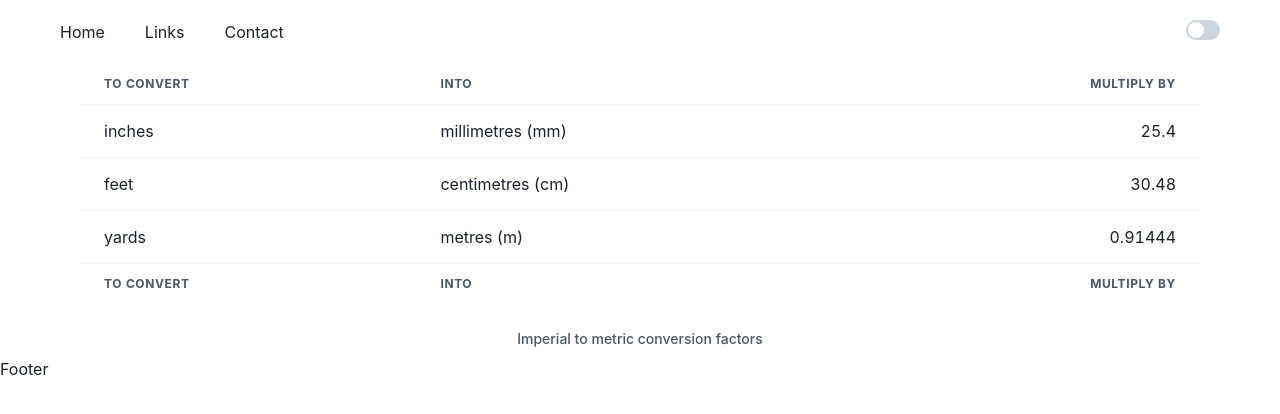
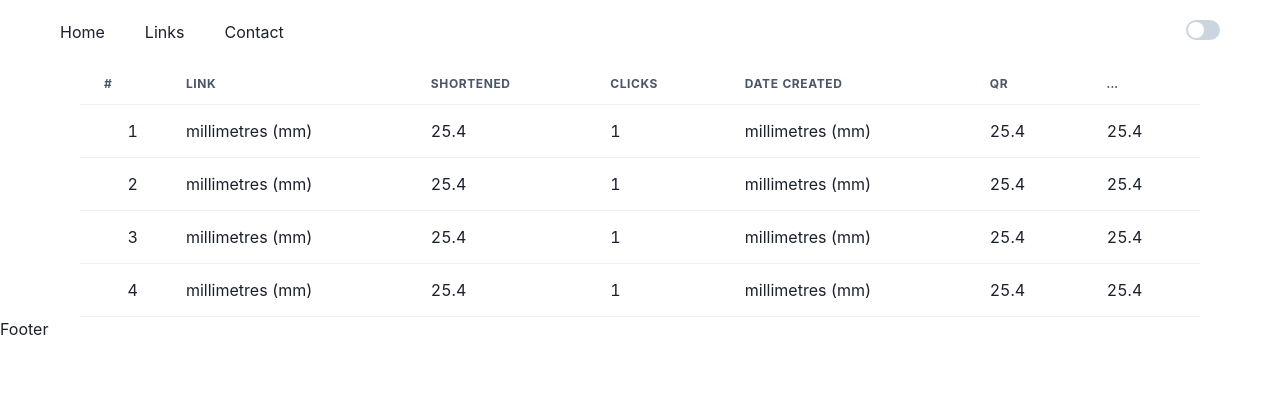
Before and after one commit to Abdulkareemoj/node-react-ts-docker, a React (Vite) app in the folder client/: page /links in a window 1280 px wide. Shown: the top 414 px of the page. Built offline with nearby package versions, Linux system fonts and the light colour scheme; no server answers.

Commit message:
moved table to component

```diff
--- /dev/null
+++ b/client/src/components/Table.tsx
@@ -0,0 +1,74 @@
+import {
+  Table,
+  Thead,
+  Tbody,
+  Tfoot,
+  Tr,
+  Th,
+  Td,
+  TableCaption,
+  TableContainer,
+} from '@chakra-ui/react';
+import React from 'react';
+
+const TabledLinks = () => {
+  return (
+    <TableContainer>
+      <Table variant="simple">
+        <Thead>
+          <Tr>
+            <Th> #</Th>
+            <Th>Link</Th>
+            <Th>Shortened</Th>
+            <Th>Clicks</Th>
+            <Th>Date Created</Th>
+            <Th>QR</Th>
+            <Th>...</Th>
+          </Tr>
+        </Thead>
+        <Tbody>
+          <Tr>
+            <Td isNumeric>1</Td>
+            <Td>millimetres (mm)</Td>
+            <Td>25.4</Td>
+            <Td>1</Td>
+            <Td>millimetres (mm)</Td>
+            <Td>25.4</Td>
+            <Td>25.4</Td>
+          </Tr>
+          <Tr>
+            <Td isNumeric>2</Td>
+            <Td>millimetres (mm)</Td>
+            <Td>25.4</Td>
+            <Td>1</Td>
+            <Td>millimetres (mm)</Td>
+            <Td>25.4</Td>
+            <Td>25.4</Td>
+          </Tr>
+          <Tr>
+            <Td isNumeric>3</Td>
+            <Td>millimetres (mm)</Td>
+            <Td>25.4</Td>
+            <Td>1</Td>
+            <Td>millimetres (mm)</Td>
+            <Td>25.4</Td>
+            <Td>25.4</Td>
+          </Tr>
+        </Tbody>
+        <Tfoot>
+          <Tr>
+            <Td isNumeric>4</Td>
+            <Td>millimetres (mm)</Td>
+            <Td>25.4</Td>
+            <Td>1</Td>
+            <Td>millimetres (mm)</Td>
+            <Td>25.4</Td>
+            <Td>25.4</Td>
+          </Tr>
+        </Tfoot>
+      </Table>
+    </TableContainer>
+  );
+};
+
+export default TabledLinks;
--- a/client/src/pages/Links.tsx
+++ b/client/src/pages/Links.tsx
@@ -1,55 +1,4 @@
-import {
-  Table,
-  Thead,
-  Tbody,
-  Tfoot,
-  Tr,
-  Th,
-  Td,
-  TableCaption,
-  TableContainer,
-} from '@chakra-ui/react';
-import React from 'react';
-
-const Links = () => {
-  return (
-    <TableContainer>
-      <Table variant="simple">
-        <TableCaption>Imperial to metric conversion factors</TableCaption>
-        <Thead>
-          <Tr>
-            <Th>To convert</Th>
-            <Th>into</Th>
-            <Th isNumeric>multiply by</Th>
-          </Tr>
-        </Thead>
-        <Tbody>
-          <Tr>
-            <Td>inches</Td>
-            <Td>millimetres (mm)</Td>
-            <Td isNumeric>25.4</Td>
-          </Tr>
-          <Tr>
-            <Td>feet</Td>
-            <Td>centimetres (cm)</Td>
-            <Td isNumeric>30.48</Td>
-          </Tr>
-          <Tr>
-            <Td>yards</Td>
-            <Td>metres (m)</Td>
-            <Td isNumeric>0.91444</Td>
-          </Tr>
-        </Tbody>
-        <Tfoot>
-          <Tr>
-            <Th>To convert</Th>
-            <Th>into</Th>
-            <Th isNumeric>multiply by</Th>
-          </Tr>
-        </Tfoot>
-      </Table>
-    </TableContainer>
-  );
-};
-
-export default Links;
+import Table from '../components/Table';
+export default function Links() {
+  return <Table />;
+}
```
